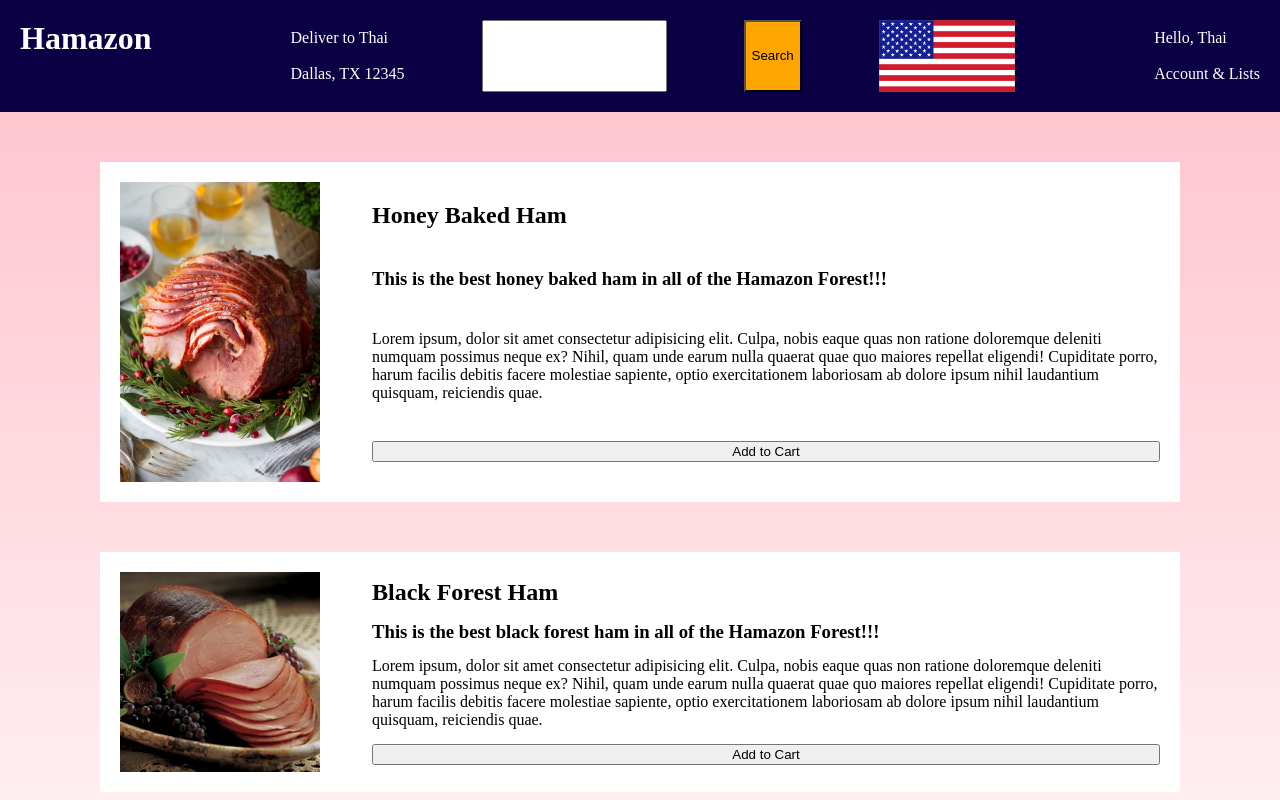
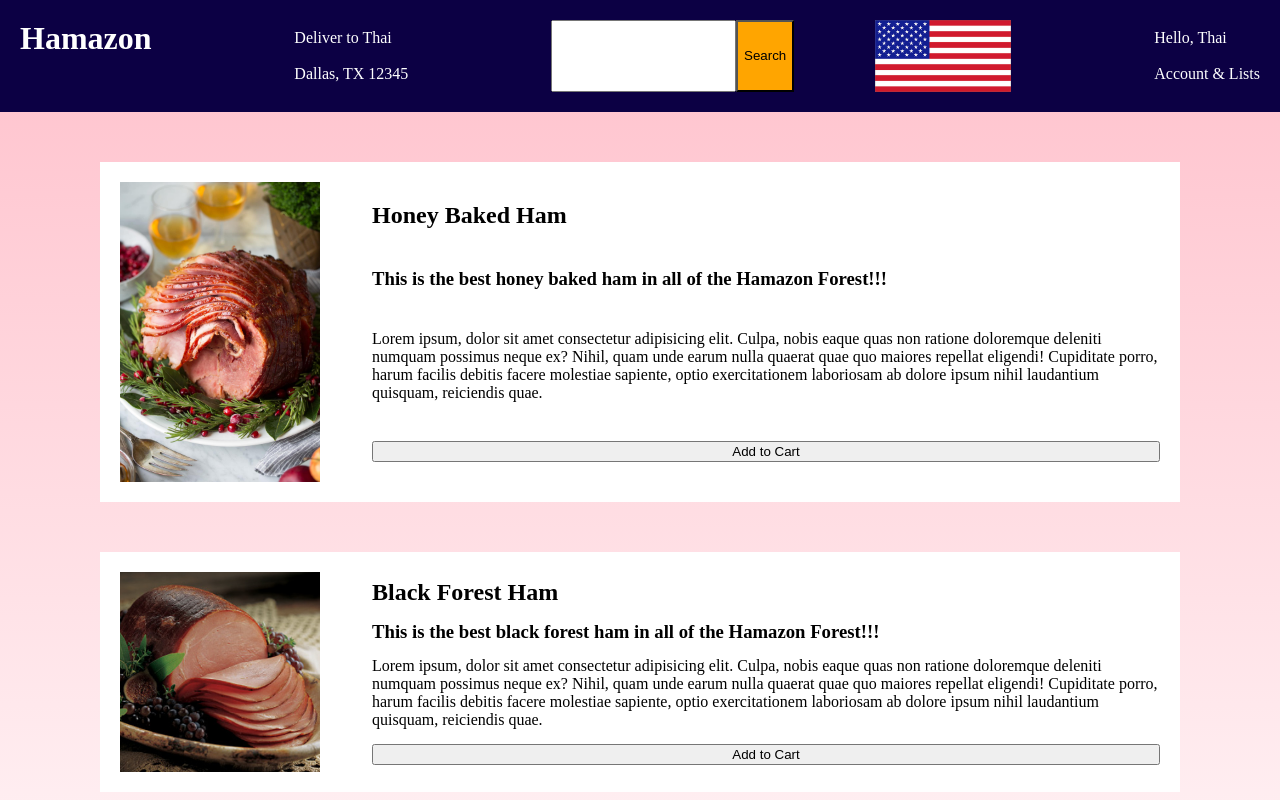
Before and after one commit to thaitommytran/f23-deployment-lab-tt, a plain HTML site: page public/index.html in a window 1280 px wide. Shown: the top 800 px of the page. Drawn offline with Linux system fonts and the light colour scheme.

Commit message:
fixed some styling on search bar

```diff
--- a/public/index.html
+++ b/public/index.html
@@ -14,9 +14,11 @@
         <p>Deliver to Thai</p>
         <p>Dallas, TX 12345</p>
       </div>
-      <input type="text" name="" id="" />
-      <button id="search-btn">Search</button>
-      <img id="usa" src="./img/usa.jpg" alt="usa">
+      <span class="search">
+        <input type="text" name="" id="" />
+        <button id="search-btn">Search</button>
+      </span>
+      <img id="usa" src="./img/usa.jpg" alt="usa" />
       <div>
         <p>Hello, Thai</p>
         <p>Account & Lists</p>
--- a/public/styles.css
+++ b/public/styles.css
@@ -39,6 +39,11 @@ div {
   justify-content: space-around;
 }
 
+.search {
+  display: flex;
+  margin-left: 5%;
+}
+
 img {
   width: 200px;
 }
```
